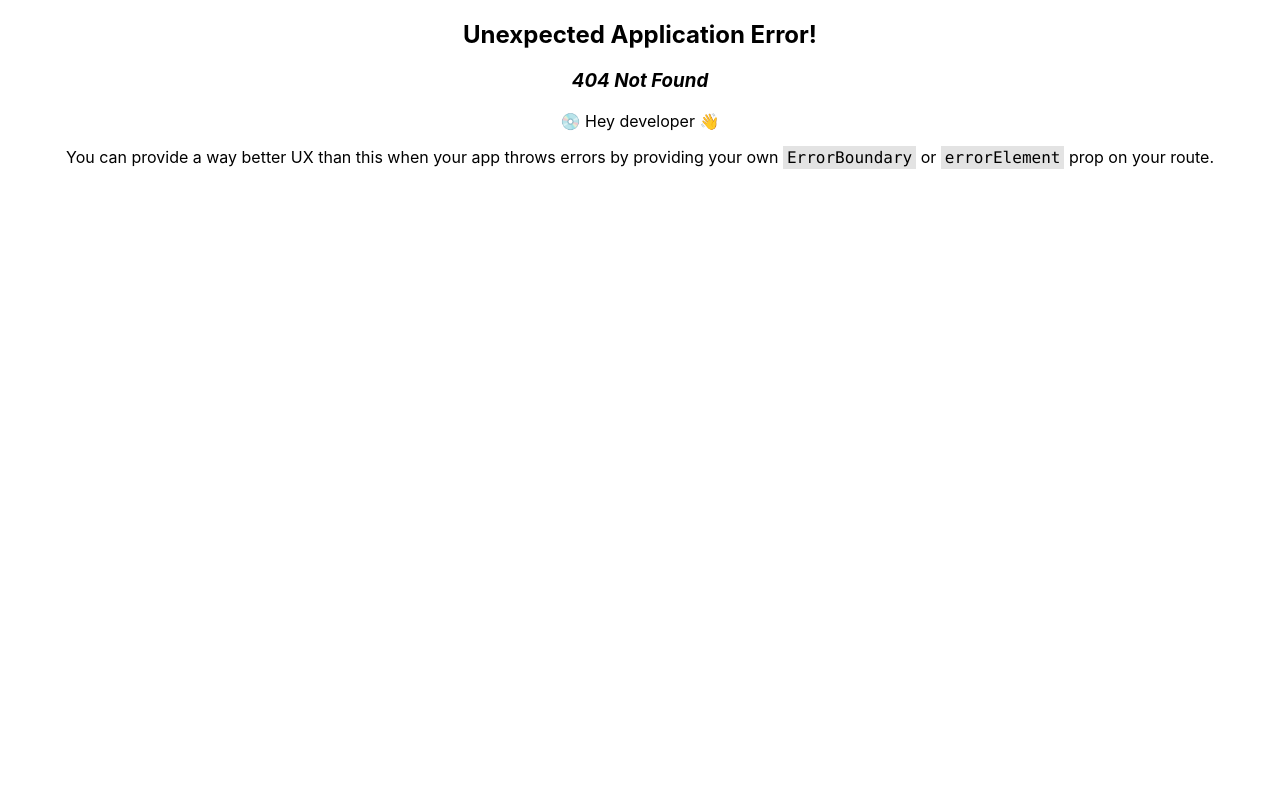
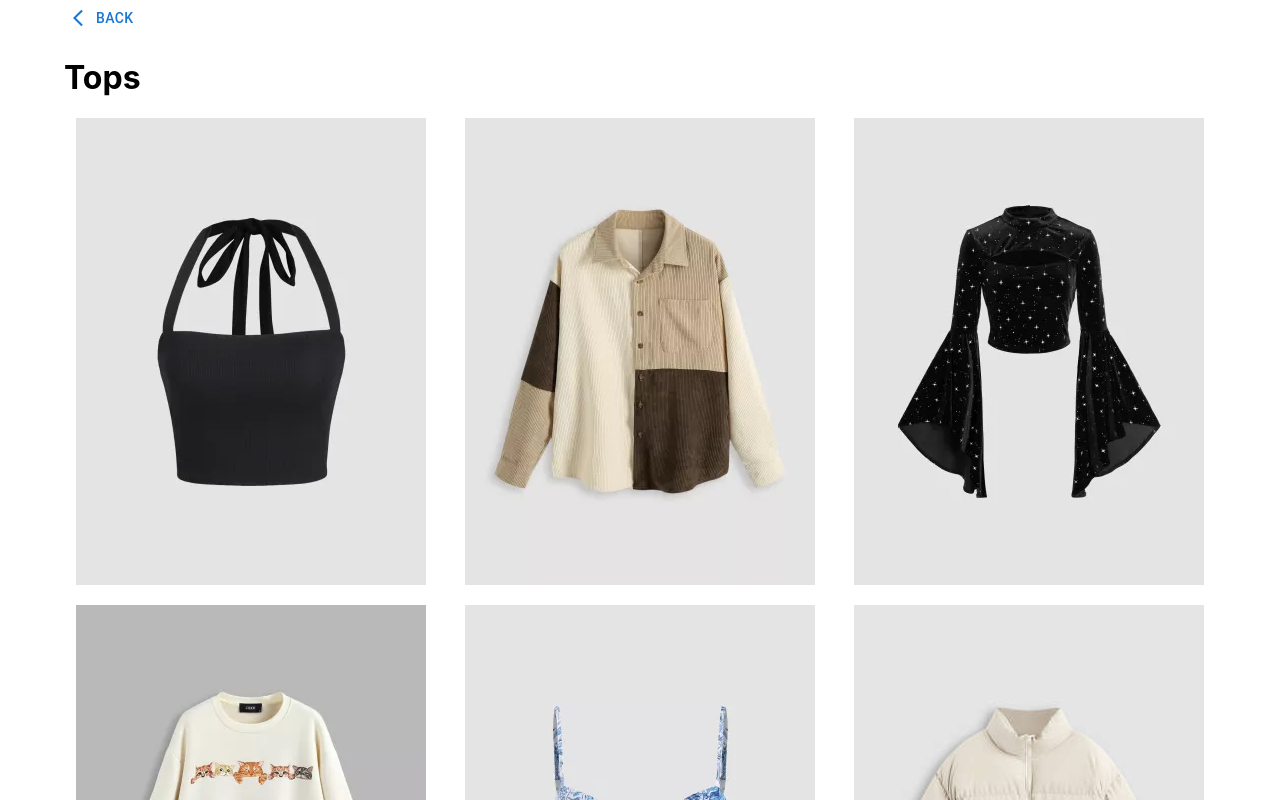
Before and after one commit to sghose16/hci-final, a React (Create React App) app: page /all-tops in a window 1280 px wide. Before the commit this address had no page. Shown: the top 800 px of the page. Built offline with nearby package versions, Linux system fonts and the light colour scheme.

Commit message:
show all page--back btn, image grid, title

```diff
--- a/src/App.js
+++ b/src/App.js
@@ -2,35 +2,47 @@ import logo from "./logo.svg";
 import "./App.css";
 import DisplayItemsContainer from "./components/DisplayItemsContainer";
 import ChooseItemsContainer from "./components/ChooseItemsContainer";
-import { createBrowserRouter, createRoutesFromElements, Route, RouterProvider} from "react-router-dom";
+import {
+  createBrowserRouter,
+  createRoutesFromElements,
+  Route,
+  RouterProvider,
+} from "react-router-dom";
 import Closet from "./pages/Closet";
 import Outfit from "./pages/Outfit";
-import React from 'react';
-import Profile from './pages/Profile';
-
+import React from "react";
+import Profile from "./pages/Profile";
 
 // assets
 import top1 from "./assets/top1.png";
 import top2 from "./assets/top2.png";
+import ShowAll from "./pages/ShowAll";
 
 function App() {
-
   const BrowserRouter = createBrowserRouter(
     createRoutesFromElements([
       <Route path="/" element={<Closet />} />,
       <Route path="/closet" element={<Closet />} />,
       <Route path="/outfit" element={<Outfit />} />,
       <Route path="/profile" element={<Profile />} />,
+
+      <Route path="/all-tops" element={<ShowAll type={"tops"} />} />,
+      <Route path="/all-bottoms" element={<ShowAll type={"bottoms"} />} />,
+      <Route path="/all-footwear" element={<ShowAll type={"footwear"} />} />,
+      <Route
+        path="/all-accessories"
+        element={<ShowAll type={"accessories"} />}
+      />,
     ])
   );
 
   return (
     <div className="App">
-       <RouterProvider router={BrowserRouter} />
-       {/* code for testing the item blocks */}
-       {/* <DisplayItemsContainer title={"Tops"} items={[top1, top2]} />
+      <RouterProvider router={BrowserRouter} />
+      {/* code for testing the item blocks */}
+      {/* <DisplayItemsContainer title={"Tops"} items={[top1, top2]} />
       <ChooseItemsContainer title={"Tops"} selected={[top1, top2]} /> */}
-     </div>
+    </div>
   );
 }
 
--- a/src/components/DisplayItemsContainer.js
+++ b/src/components/DisplayItemsContainer.js
@@ -3,6 +3,7 @@ import { Box, Button, Divider, Grid, IconButton } from "@mui/material";
 
 import ExpandMoreIcon from "@mui/icons-material/ExpandMore";
 import ExpandLessIcon from "@mui/icons-material/ExpandLess";
+import { Link } from "react-router-dom";
 
 function DisplayItemsContainer(props) {
   const [isExpanded, setIsExpanded] = useState(false);
@@ -58,6 +59,7 @@ function ItemsCarousel(props) {
       {props.items.map((item) => {
         return <img src={item} key={item} />;
       })}
+      <Link to={`/all-${props.title.toLowerCase()}`}>
         <Button
           variant="outlined"
           aria-label={`See more ${props.title}`}
@@ -65,6 +67,7 @@ function ItemsCarousel(props) {
         >
           See more
         </Button>
+      </Link>
     </div>
   );
 }
--- /dev/null
+++ b/src/pages/ShowAll.js
@@ -0,0 +1,119 @@
+import { ArrowBackIosNew } from "@mui/icons-material";
+import { Button, Container, Grid } from "@mui/material";
+import React, { Component } from "react";
+import { Link } from "react-router-dom";
+
+// assets
+import top1 from "../assets/top1.png";
+import top2 from "../assets/top2.png";
+import top3 from "../assets/top3.png";
+import top4 from "../assets/top4.png";
+import top5 from "../assets/top5.png";
+import top6 from "../assets/top6.jpeg";
+import top7 from "../assets/top7.png";
+import top8 from "../assets/top8.png";
+import top9 from "../assets/top9.png";
+import top10 from "../assets/top10.png";
+import top11 from "../assets/top11.png";
+
+import bot1 from "../assets/bot1.png";
+import bot2 from "../assets/bot2.png";
+import bot3 from "../assets/bot3.png";
+import bot4 from "../assets/bot4.png";
+import bot5 from "../assets/bot5.png";
+import bot6 from "../assets/bot6.png";
+import bot7 from "../assets/bot7.png";
+
+import foot1 from "../assets/foot1.jpeg";
+import foot2 from "../assets/foot2.png";
+import foot3 from "../assets/foot3.png";
+import foot4 from "../assets/foot4.jpg";
+import foot5 from "../assets/foot5.jpeg";
+
+import acc1 from "../assets/acc1.png";
+import acc2 from "../assets/acc2.png";
+import acc3 from "../assets/acc3.png";
+import acc4 from "../assets/acc4.png";
+import acc5 from "../assets/acc5.png";
+import acc6 from "../assets/acc6.png";
+import acc7 from "../assets/acc7.png";
+import acc8 from "../assets/acc8.jpeg";
+
+const tops = [
+  top1,
+  top2,
+  top3,
+  top4,
+  top5,
+  top6,
+  top7,
+  top8,
+  top9,
+  top10,
+  top11,
+];
+const bots = [bot1, bot2, bot3, bot4, bot5, bot6, bot7];
+const foots = [foot1, foot2, foot3, foot4, foot5];
+const accs = [acc1, acc2, acc3, acc4, acc5, acc6, acc7, acc8];
+
+function ShowAll(props) {
+  return (
+    <Container>
+      {/* back button */}
+      <Grid container>
+        <Grid item>
+          <Link to="/closet">
+            <Button startIcon={<ArrowBackIosNew />}>Back</Button>
+          </Link>
+        </Grid>
+      </Grid>
+
+      {/* title of page */}
+      <Grid container>
+        <Grid item>
+          <h1>{getTitle(props.type)}</h1>
+        </Grid>
+      </Grid>
+
+      {/* all items under category */}
+      <Grid container spacing={2}>
+        {getItems(props.type)}
+      </Grid>
+    </Container>
+  );
+}
+
+function getTitle(type) {
+  return type.charAt(0).toUpperCase() + type.slice(1);
+}
+
+function getItems(type) {
+  let items;
+
+  switch (type) {
+    case "tops":
+      items = tops;
+      break;
+    case "bottoms":
+      items = bots;
+      break;
+    case "footwear":
+      items = foots;
+      break;
+    case "accessories":
+      items = accs;
+      break;
+    default:
+      items = [];
+  }
+
+  return items.map((item) => {
+    return (
+      <Grid item xs={4} key={item}>
+        <img src={item} />
+      </Grid>
+    );
+  });
+}
+
+export default ShowAll;
```
Lines whose indentation alone changed are shown as unchanged.
